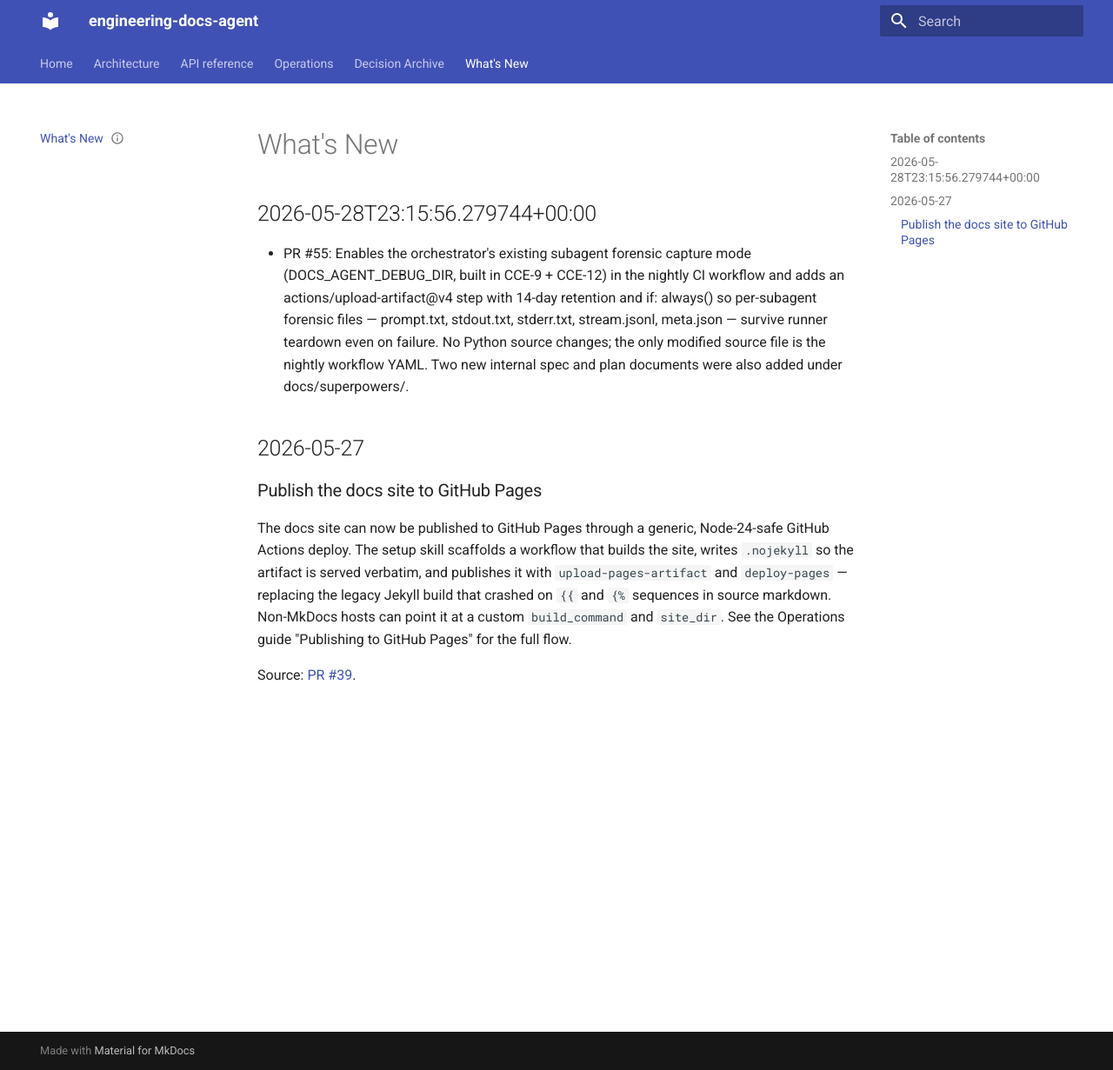
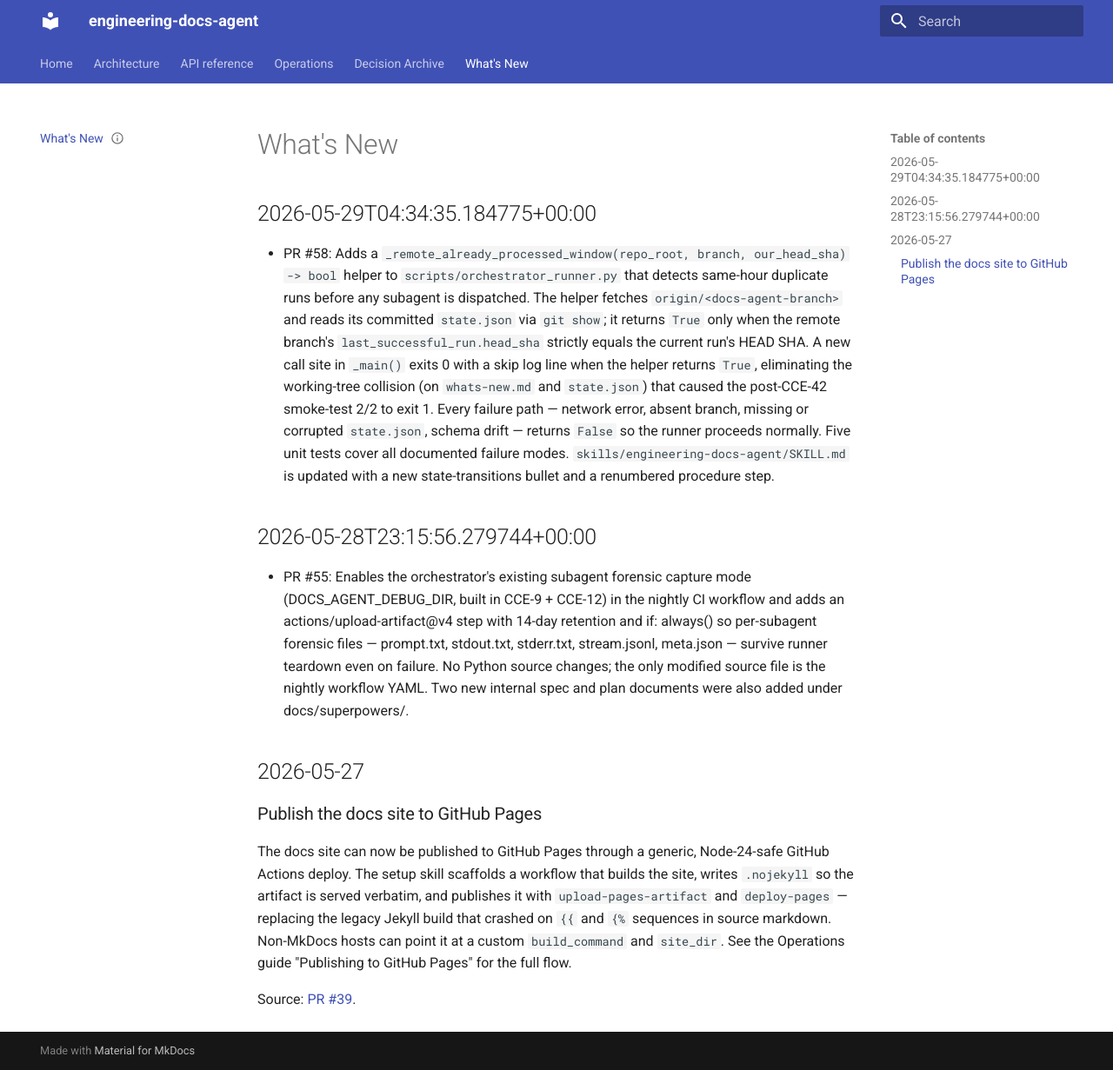
Before and after one commit to theoju/engineering-docs-agent, an MkDocs documentation site: the page built from docs/site-src/whats-new.md, in a window 1280 px wide and 1231 px high. Shown: the whole window at 87% size. Built offline with MkDocs 1.6.1 and Material for MkDocs 9.7.7, drawn with Linux system fonts in a browser that asks for light colours.

Commit message:
docs(agent): run 2026-05-29T04:34:35.184775+00:00 (partial)

```diff
--- a/docs/site-src/whats-new.md
+++ b/docs/site-src/whats-new.md
@@ -7,6 +7,9 @@ synthesized_into: []
 ---
 
 # What's New
+
+## 2026-05-29T04:34:35.184775+00:00
+- PR #58: Adds a `_remote_already_processed_window(repo_root, branch, our_head_sha) -> bool` helper to `scripts/orchestrator_runner.py` that detects same-hour duplicate runs before any subagent is dispatched. The helper fetches `origin/<docs-agent-branch>` and reads its committed `state.json` via `git show`; it returns `True` only when the remote branch's `last_successful_run.head_sha` strictly equals the current run's HEAD SHA. A new call site in `_main()` exits 0 with a skip log line when the helper returns `True`, eliminating the working-tree collision (on `whats-new.md` and `state.json`) that caused the post-CCE-42 smoke-test 2/2 to exit 1. Every failure path — network error, absent branch, missing or corrupted `state.json`, schema drift — returns `False` so the runner proceeds normally. Five unit tests cover all documented failure modes. `skills/engineering-docs-agent/SKILL.md` is updated with a new state-transitions bullet and a renumbered procedure step.
 
 ## 2026-05-28T23:15:56.279744+00:00
 - PR #55: Enables the orchestrator's existing subagent forensic capture mode (DOCS_AGENT_DEBUG_DIR, built in CCE-9 + CCE-12) in the nightly CI workflow and adds an actions/upload-artifact@v4 step with 14-day retention and if: always() so per-subagent forensic files — prompt.txt, stdout.txt, stderr.txt, stream.jsonl, meta.json — survive runner teardown even on failure. No Python source changes; the only modified source file is the nightly workflow YAML. Two new internal spec and plan documents were also added under docs/superpowers/.
```
Also changed, not shown: 1 other file.
